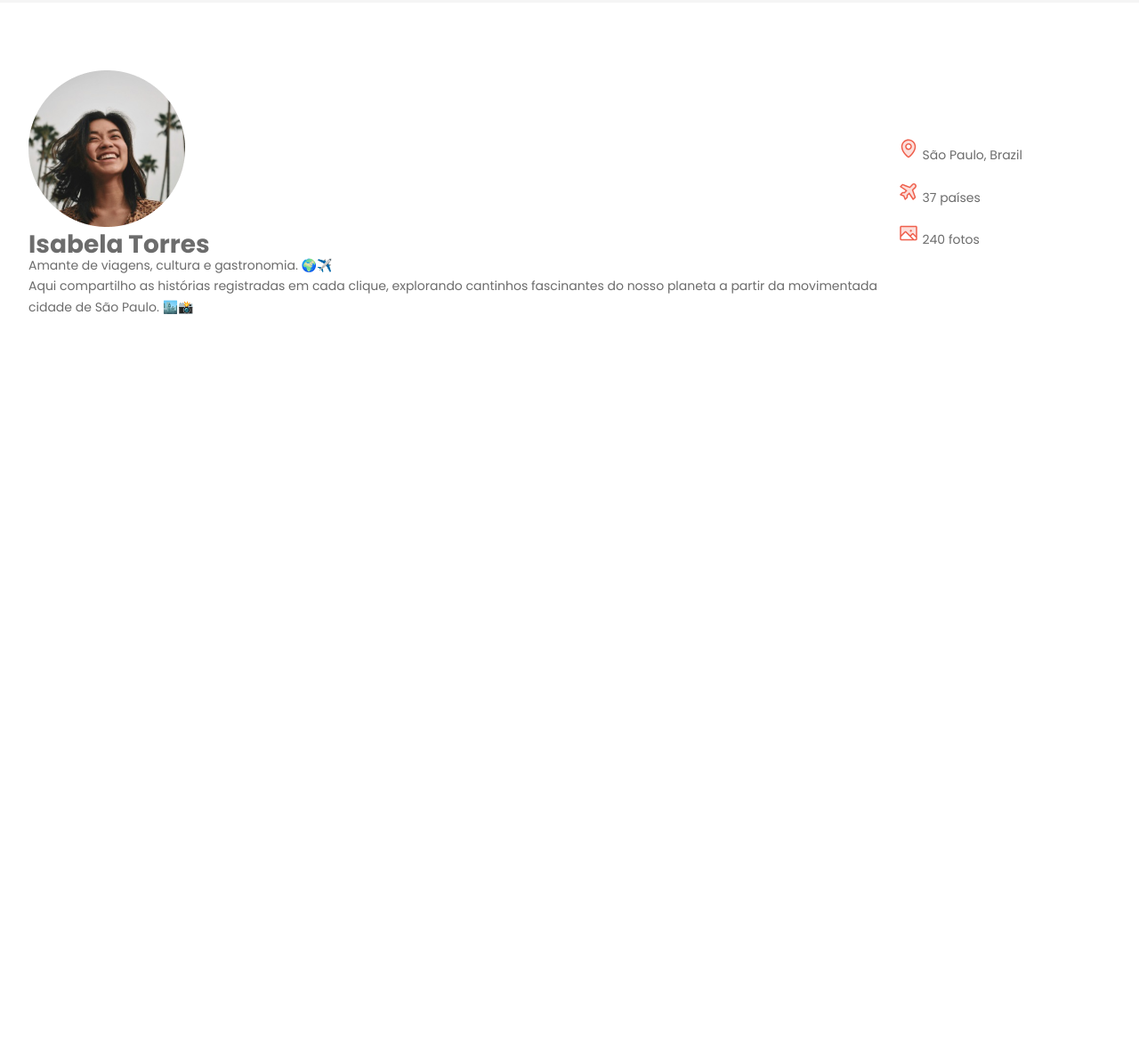
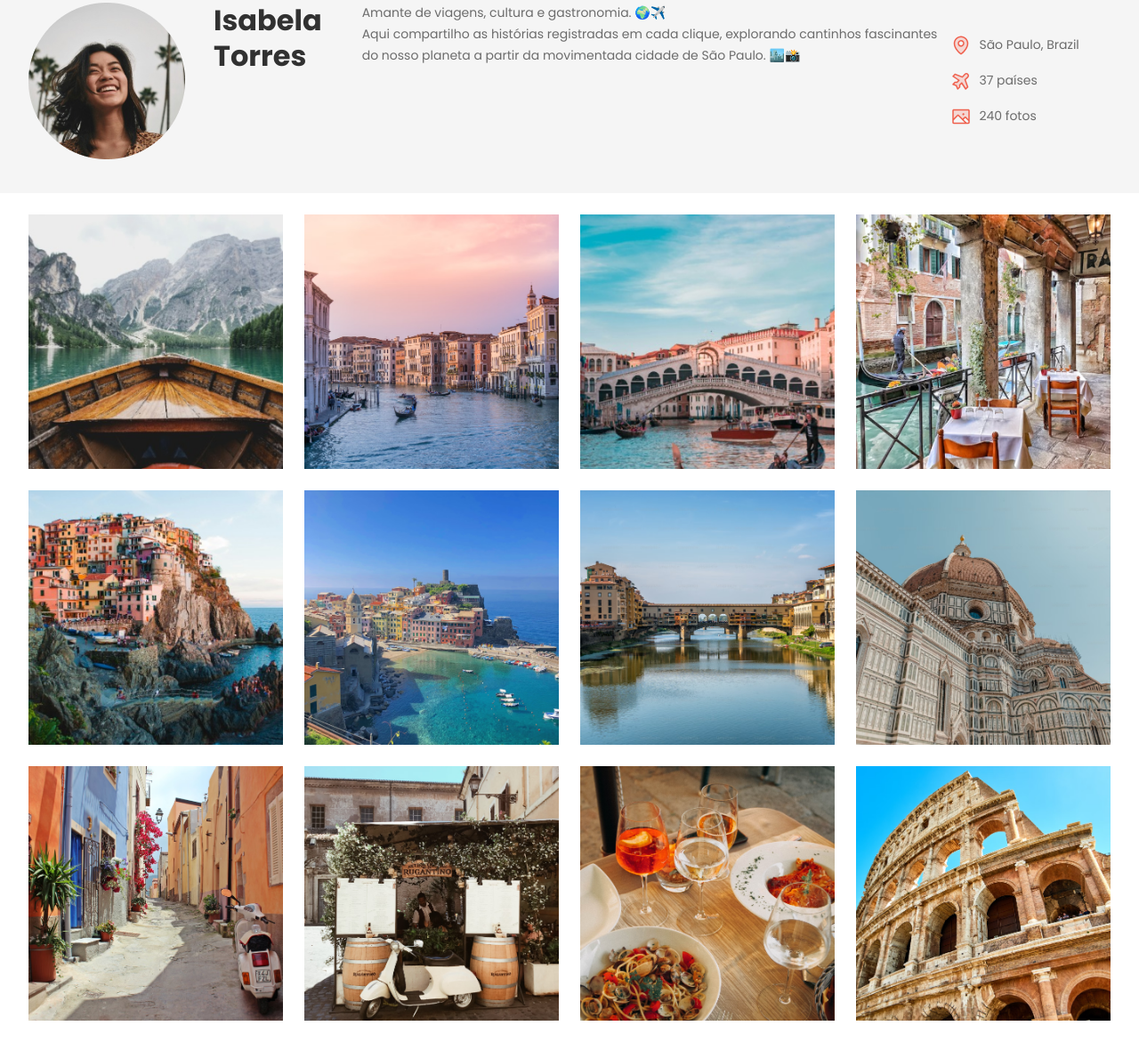
Before and after one commit to Brunomorais85/projeto-travelgram, a plain HTML site: page index.html in a window 1280 px wide. Shown: the part 131-1302 px from the top of the page at 89% size. Before the commit the page ends 800 px from the top, so only its background shows below. Drawn offline with Linux system fonts and the light colour scheme.

Commit message:
main gallery

```diff
--- a/index.html
+++ b/index.html
@@ -14,7 +14,7 @@
   <link href="https://fonts.googleapis.com/css2?family=Poppins:wght@400;700&display=swap" rel="stylesheet">
 </head>
 <body>
- <header>
+
   <div class="bg-surface-color">
   <nav class="container">
   <a href="#" id="logo">
@@ -33,18 +33,18 @@
 
     </ul>
   </nav>
- </header>
+
  <header>
   <div class="container">
-   <div class="profile">
+    <div id="profile">
       <img src="assets/Profile pic.png" alt="imagem de isabela">
-     <div>
+
        <h1>Isabela Torres</h1>
        <p>
          Amante de viagens, cultura e gastronomia. 🌍✈️  <br>
          Aqui compartilho as histórias registradas em cada clique, explorando cantinhos fascinantes do nosso planeta a partir da movimentada cidade de São Paulo. 🏙️📸
        </p>
-     </div>
+
     </div>
 
     <ul id="info">
@@ -65,6 +65,22 @@
 
   </div>
  </header>
+
+ </header>
  </div>
+ <main class="container">
+  <img src="assets/imagens/Image 01.png" alt="...">
+  <img src="assets/imagens/Image 02.png" alt="...">
+  <img src="assets/imagens/Image 03.png" alt="...">
+  <img src="assets/imagens/Image 04.png" alt="...">
+  <img src="assets/imagens/Image 05.png" alt="...">
+  <img src="assets/imagens/Image 06.png" alt="...">
+  <img src="assets/imagens/Image 07.png" alt="...">
+  <img src="assets/imagens/Image 08.png" alt="...">
+  <img src="assets/imagens/Image 09.png" alt="...">
+  <img src="assets/imagens/Image 10.png" alt="...">
+  <img src="assets/imagens/Image 11.png" alt="...">
+  <img src="assets/imagens/Image 12.png" alt="...">
+ </main>
 </body>
 </html>
--- a/styles/header.css
+++ b/styles/header.css
@@ -1,5 +1,3 @@
-
-
 header {
   padding-block: 38px;
   font: var(--text-md) ;
@@ -34,7 +32,7 @@ header .container {
    gap: 16px;
    width: 280px;
  }
-#info lin{
+ #info li {
    display: flex;
    align-items: center;
    gap: 8px;
--- a/styles/index.css
+++ b/styles/index.css
@@ -1,3 +1,4 @@
 @import url(globol.css);
 @import url(nav.css);
 @import url(header.css);
+@import url(main.css);
--- /dev/null
+++ b/styles/main.css
@@ -0,0 +1,12 @@
+main {
+  display: flex;
+  flex-wrap: wrap;
+  gap: 24px;
+  padding-block: 24px;
+}
+
+main img {
+  width: 286px;
+  height: 286px;
+  object-fit: cover;
+}
```
Lines whose indentation alone changed are shown as unchanged.
